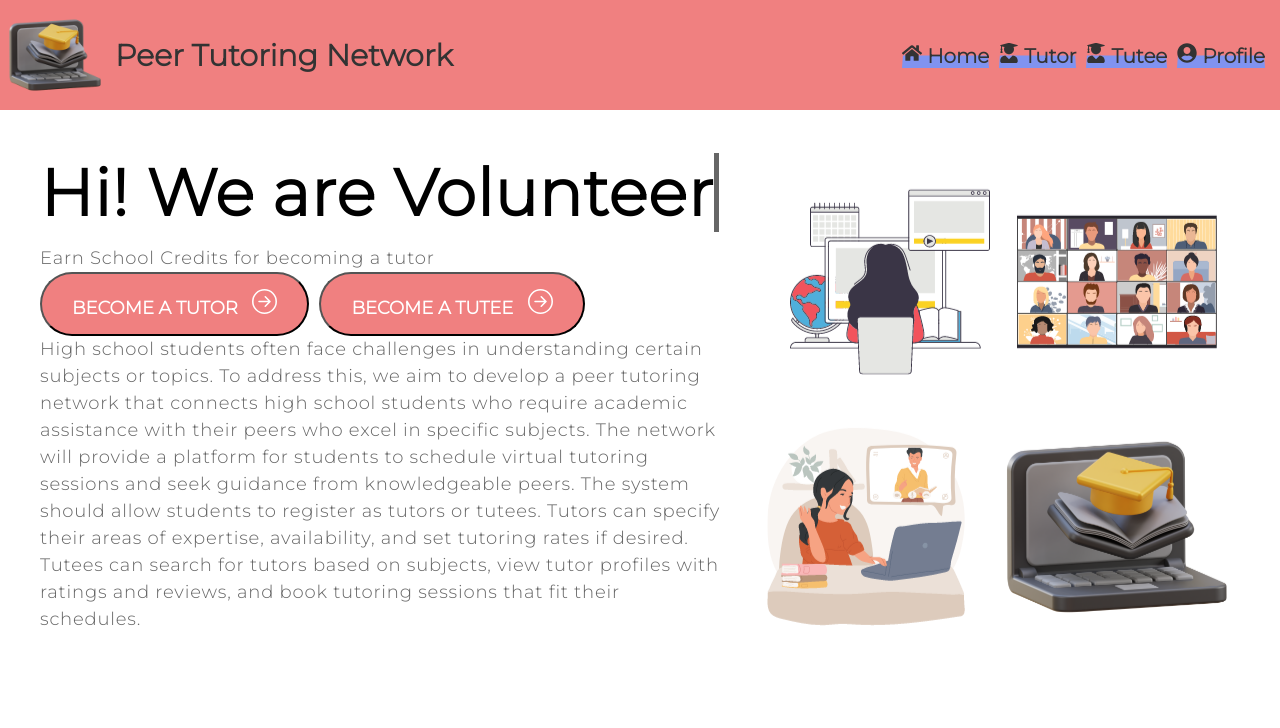
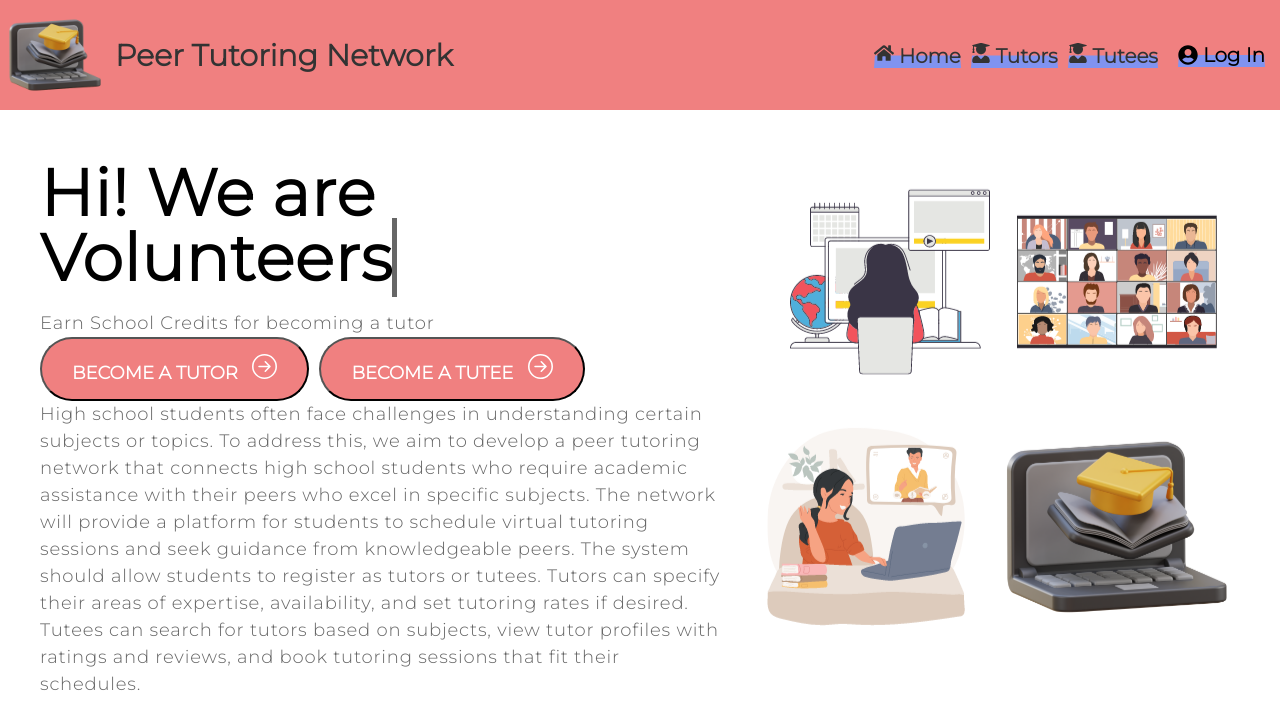
Before and after one commit to vaishnavi-3969/HighSchoolHacks-P2P-Tutoring, a React (Create React App) app: page / in a window 1280 px wide. Shown: the top 728 px of the page. Built offline with nearby package versions, Linux system fonts and the light colour scheme.

Commit message:
OAuth added to homepage

```diff
--- a/package.json
+++ b/package.json
@@ -3,6 +3,7 @@
   "version": "0.1.0",
   "private": true,
   "dependencies": {
+    "@auth0/auth0-react": "^2.1.0",
     "@react-three/drei": "^9.70.0",
     "@testing-library/jest-dom": "^5.16.5",
     "@testing-library/react": "^13.4.0",
--- a/src/App.css
+++ b/src/App.css
@@ -103,3 +103,25 @@
 .nav-icon {
   margin-right: 5px;
 }
+
+.login-button {
+  border: none;
+  background-color: transparent;
+  padding: 0;
+  font-size: 20px;
+  font-weight: bold;
+  color: #000;
+  cursor: pointer;
+  display: flex;
+  align-items: center;
+  transition: color 0.3s ease-in-out;
+}
+
+.login-button:hover {
+  color: #fff;
+}
+
+.login-icon {
+  margin-right: 5px;
+  font-size: 20px;
+}
--- a/src/App.js
+++ b/src/App.js
@@ -4,6 +4,9 @@ import { BrowserRouter, Routes, Route } from 'react-router-dom';
 import NavBar from './NavBar';
 import Home from './components/Home';
 import Font, { Text } from 'react-font'
+import Tutors from './components/Tutors';
+import Tutees from './components/Tutees';
+import Profile from './components/Profile';
 
 function App() {
   return (
@@ -14,7 +17,9 @@ function App() {
         <div id="page-body">
           <Routes>
             <Route path="/" element={<Home />} />
-
+            <Route path="/tutors" element={<Tutors />} />
+            <Route path="/tutees" element={<Tutees />} />
+            <Route path="/profile" element={<Profile />} />
           </Routes>
         </div>
       </div>
--- a/src/NavBar.js
+++ b/src/NavBar.js
@@ -2,9 +2,15 @@ import { Link } from 'react-router-dom';
 import logo from './assets/logo.png';
 import './App.css';
 import Font, { Text } from 'react-font';
-import { FaHome, FaUserGraduate, FaUserCircle } from 'react-icons/fa';
+import { FaHome, FaUserGraduate, FaUserCircle, FaSignOutAlt } from 'react-icons/fa';
+import { useAuth0 } from "@auth0/auth0-react";
+import { Button } from 'react-bootstrap';
 
 export default function NavBar() {
+    const { loginWithRedirect } = useAuth0();
+    const { logout } = useAuth0();
+    const { user, isAuthenticated, isLoading } = useAuth0();
+
     return (
         <nav className="navbar">
             <div className="logo-container">
@@ -19,23 +25,54 @@ export default function NavBar() {
                     </Link>
                 </li>
                 <li>
-          <Link to="/tutor">
+                    <Link to="/tutors">
                         <FaUserGraduate className="nav-icon" />
-            Tutor
+                        Tutors
                     </Link>
                 </li>
                 <li>
-          <Link to="/tutee">
+                    <Link to="/tutees">
                         <FaUserGraduate className="nav-icon" />
-            Tutee
+                        Tutees
                     </Link>
                 </li>
+                <li id='username'>
+                    {
+                        isAuthenticated &&
+                        <p>
                             <li>
                             <Link to="/profile">
                                 <FaUserCircle className="nav-icon" />
-            Profile
+                                {user.name}
                             </Link>
                         </li>
+                        </p>
+                    }
+                </li>
+                {
+                    isAuthenticated ? (<>
+
+                        <li>
+                            <Button
+                                className="login-button animate__animated animate__fadeIn"
+                                onClick={() => logout({ logoutParams: { returnTo: window.location.origin } })}
+                            >
+                                <FaSignOutAlt className="logout-icon" />
+                            </Button>
+                        </li>
+
+                    </>)
+                        :
+                        (<li>
+                            <Button
+                                className="login-button animate__animated animate__fadeIn"
+                                onClick={() => loginWithRedirect()}
+                            >
+                                <FaUserCircle className="login-icon" />
+                                Log In
+                            </Button>
+                        </li>)
+                }
             </ul>
         </nav>
     );
--- /dev/null
+++ b/src/components/Profile.js
@@ -0,0 +1,7 @@
+import React from 'react'
+
+export default function Profile() {
+  return (
+    <div>Profile</div>
+  )
+}
--- /dev/null
+++ b/src/components/Tutees.js
@@ -0,0 +1,7 @@
+import React from 'react'
+
+export default function Tutees() {
+  return (
+    <div>Tutees</div>
+  )
+}
--- /dev/null
+++ b/src/components/Tutors.js
@@ -0,0 +1,7 @@
+import React from 'react'
+
+export default function Tutors() {
+  return (
+    <div>Tutors</div>
+  )
+}
--- a/src/index.js
+++ b/src/index.js
@@ -1,17 +1,17 @@
-import React from 'react';
-import ReactDOM from 'react-dom/client';
-import './index.css';
-import App from './App';
-import reportWebVitals from './reportWebVitals';
+import React from "react";
+import ReactDOM from "react-dom";
+import App from "./App";
+import { Auth0Provider } from "@auth0/auth0-react";
 
-const root = ReactDOM.createRoot(document.getElementById('root'));
-root.render(
-  <React.StrictMode>
+ReactDOM.render(
+  <Auth0Provider
+    domain="dev-2mgbgxm3b0scb3xq.us.auth0.com"
+    clientId="NRMADO57ZS2b7e9JUQQo7gtgCdb95Omx"
+    authorizationParams={{
+      redirect_uri: window.location.origin
+    }}
+  >
     <App />
-  </React.StrictMode>
+  </Auth0Provider>,
+  document.getElementById("root")
 );
-
-// If you want to start measuring performance in your app, pass a function
-// to log results (for example: reportWebVitals(console.log))
-// or send to an analytics endpoint. Learn more: https://bit.ly/CRA-vitals
-reportWebVitals();
```
Also changed, not shown: 1 other file (tests, documents, lock files or other folders). Lines whose indentation alone changed are shown as unchanged.
